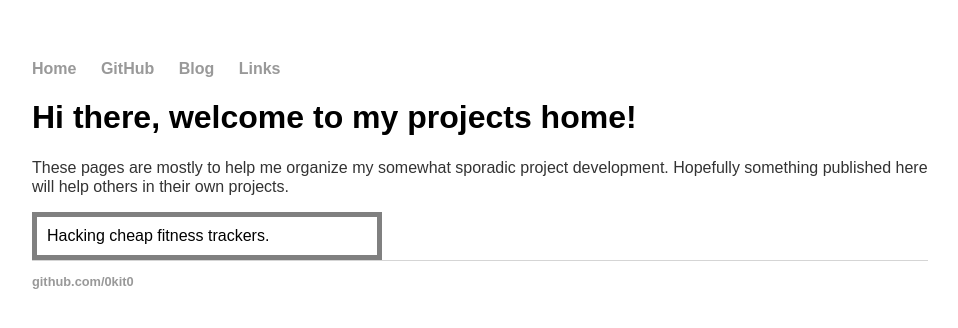
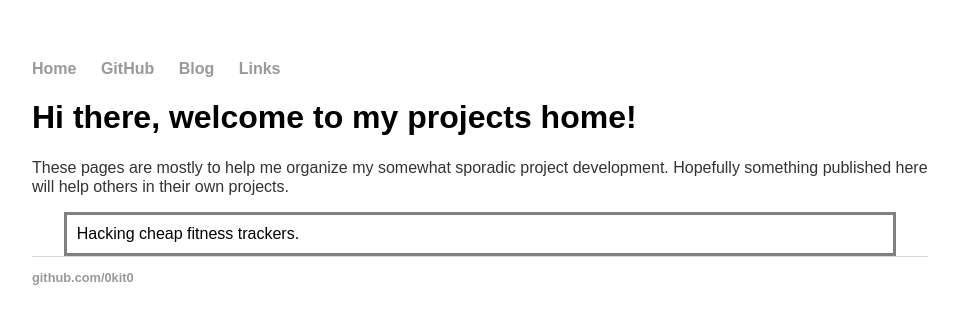
Before and after one commit to 0kit0/0kit0.github.io, a Jekyll site: the page built from index.html, in a window 1280 px wide. Shown: the top 328 px of the page, without its empty margins (160-1118 px from the left). Built offline with Jekyll 4.4.1, drawn with Linux system fonts in a browser that asks for light colours.

Commit message:
Update main.css

```diff
--- a/css/main.css
+++ b/css/main.css
@@ -44,8 +44,8 @@ ul.posts li {
 }
 
 .box1 {
-  width: 320px;
+  width: 90%;
   padding: 10px;
-  border: 5px solid gray;
-  margin: 0;
+  border: 3px solid gray;
+  margin:auto;
 }
```
